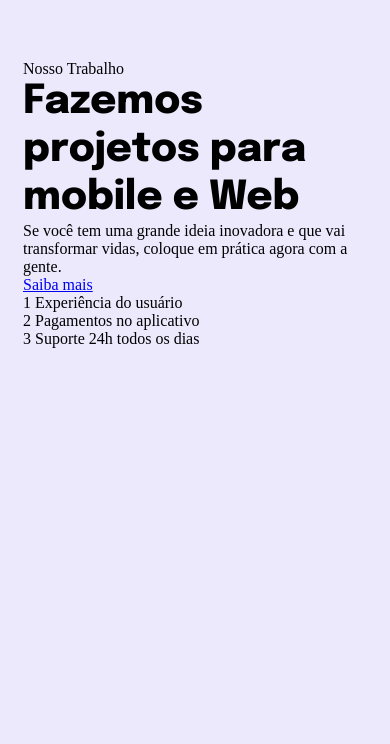
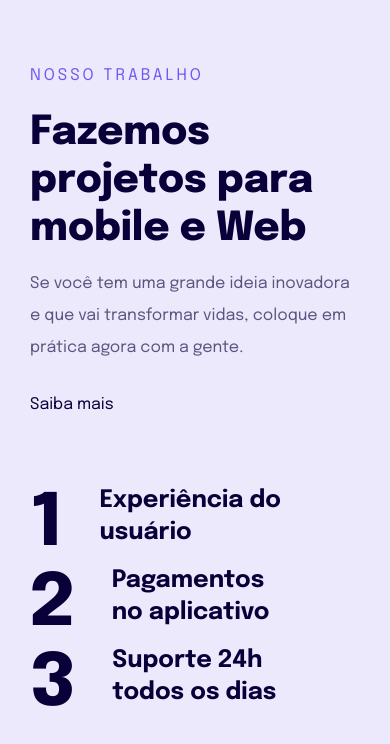
Before and after one commit to luprime/projeto-04-explorer, a plain HTML site: page index.html in a window 390 px wide. Drawn offline with Linux system fonts and the light colour scheme.

Commit message:
mobile first terminado

```diff
--- a/index.html
+++ b/index.html
@@ -11,7 +11,7 @@
 
     <link rel="stylesheet" href="style.css">
 
-<link href="https://fonts.googleapis.com/css2?family=Epilogue:wght@800&display=swap" rel="stylesheet">
+    <link href="https://fonts.googleapis.com/css2?family=Epilogue:wght@400;700;800&display=swap" rel="stylesheet">
 </head>
 <body>
     <main>
--- a/style.css
+++ b/style.css
@@ -13,6 +13,8 @@ ul{
 }
 
 body{
+    font-family: 'Epilogue', sans-serif;
+
     background: #ece9fd;
 
     padding: 6.0rem 2.3rem 6.6rem;
@@ -20,8 +22,72 @@ body{
 
 }
 
+main{
+    max-width: 33.0rem;
+    margin: 0 auto;
+}
+
 h1{
-    font-family: 'Epilogue', sans-serif;
+    font-weight: 800;
     font-size: 4.0rem;
     line-height: 4.8rem;
+
+    color: #090039;
+
+    margin-bottom: 1.5rem;
 }
+
+main p:first-child{
+    color: #7158ef;
+    letter-spacing: 3px;
+    text-transform: uppercase;
+    line-height: 3.2rem;
+
+    margin-bottom: 1.7rem;
+}
+
+h1 + p{
+    color: rgba(10, 0, 57, 0.64);
+    line-height: 3.2rem;
+
+    margin-bottom: 3.2rem;
+}
+
+a{
+    color: #090039;
+
+    text-decoration: none;
+}
+
+a:hover {
+    color: #7158ef;
+    font-weight: bold;
+}
+
+ul{
+    margin-top: 7.2rem;
+
+}
+
+ul li{
+    font-weight: 700;
+    font-size: 2.4rem;
+    line-height: 3.2rem;
+    color: #090039;
+
+    max-width: 25.7rem;
+
+    display: flex;
+    align-items: flex-start;
+    gap: 3.8rem;
+}
+
+ul li span{
+    font-weight: 800;
+    font-size: 7.2rem;
+    line-height: 8.0rem;
+
+    letter-spacing: -2px;
+
+    color: #090039;
+}
```
